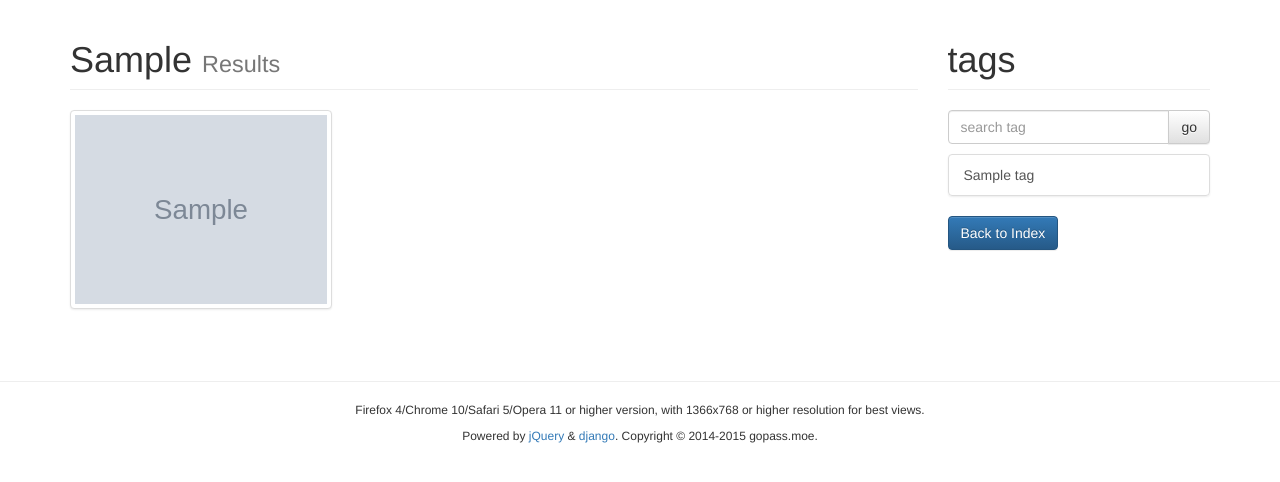
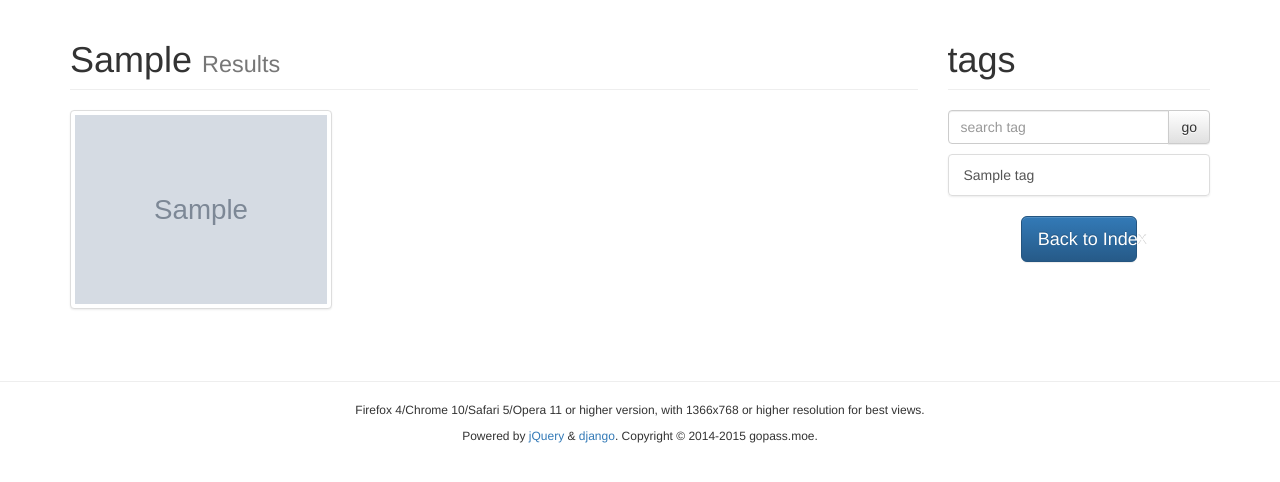
Before and after one commit to jffifa/kotoribuy, a Django app: template expo/templates/expo/tag_booth_list.html in a window 1280 px wide. Shown: the top 482 px of the page. Run offline with Django 3.2, Linux system fonts and the light colour scheme; the template is opened without the code that fills it: most values are stand-ins (such as "Sample title", 1, 10 or a date in 2020); grey boxes marked "Sample" are stand-in pictures.

Commit message:
modified

```diff
--- a/expo/templates/expo/tag_booth_list.html
+++ b/expo/templates/expo/tag_booth_list.html
@@ -35,8 +35,10 @@
         {% endfor %}
     </div>
     {% if tag_query %}
-    <div>
-        <a class="btn btn-primary" href="{% url 'index' %}">Back to Index</a>
+    <div class="row">
+        <div class="col-md-6 col-md-offset-3">
+            <a class="btn btn-primary btn-lg btn-block" href="{% url 'index' %}">Back to Index</a>
+        </div>
     </div>
     {% endif %}
 </div>
```
